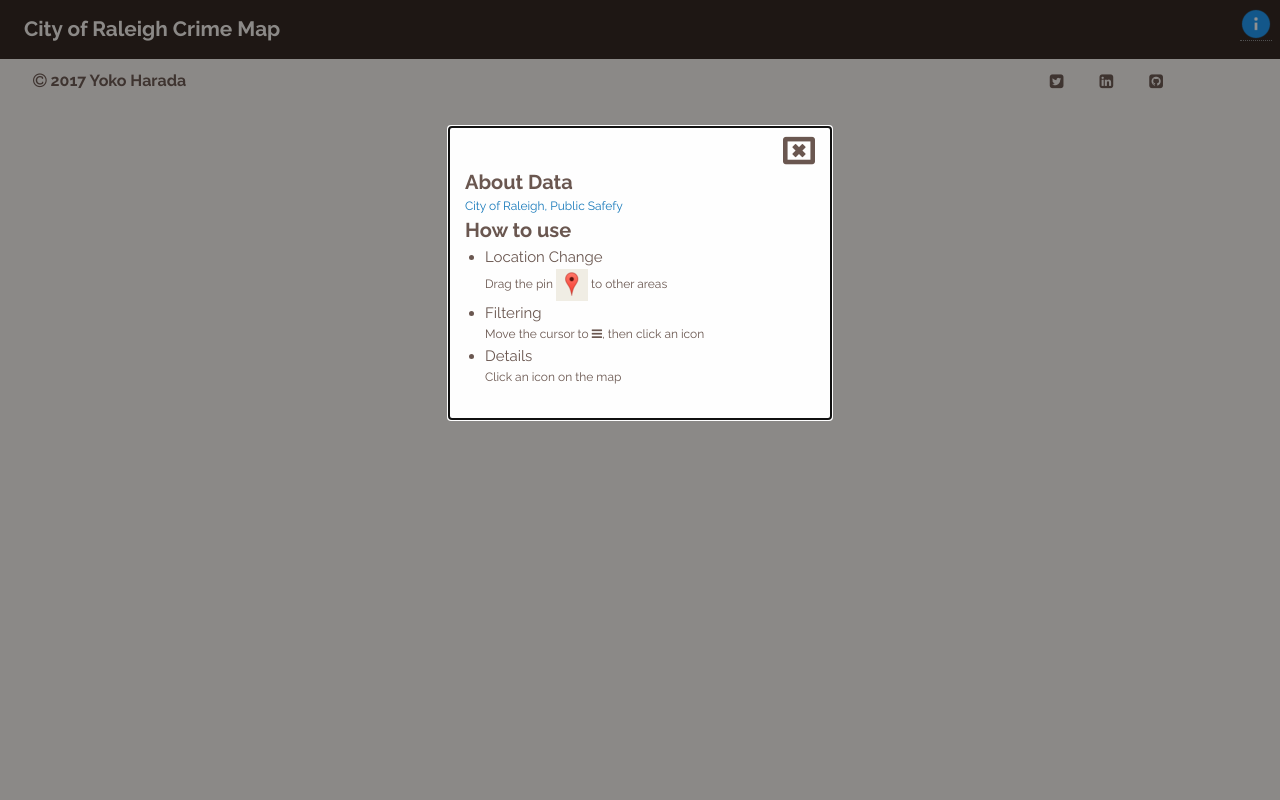
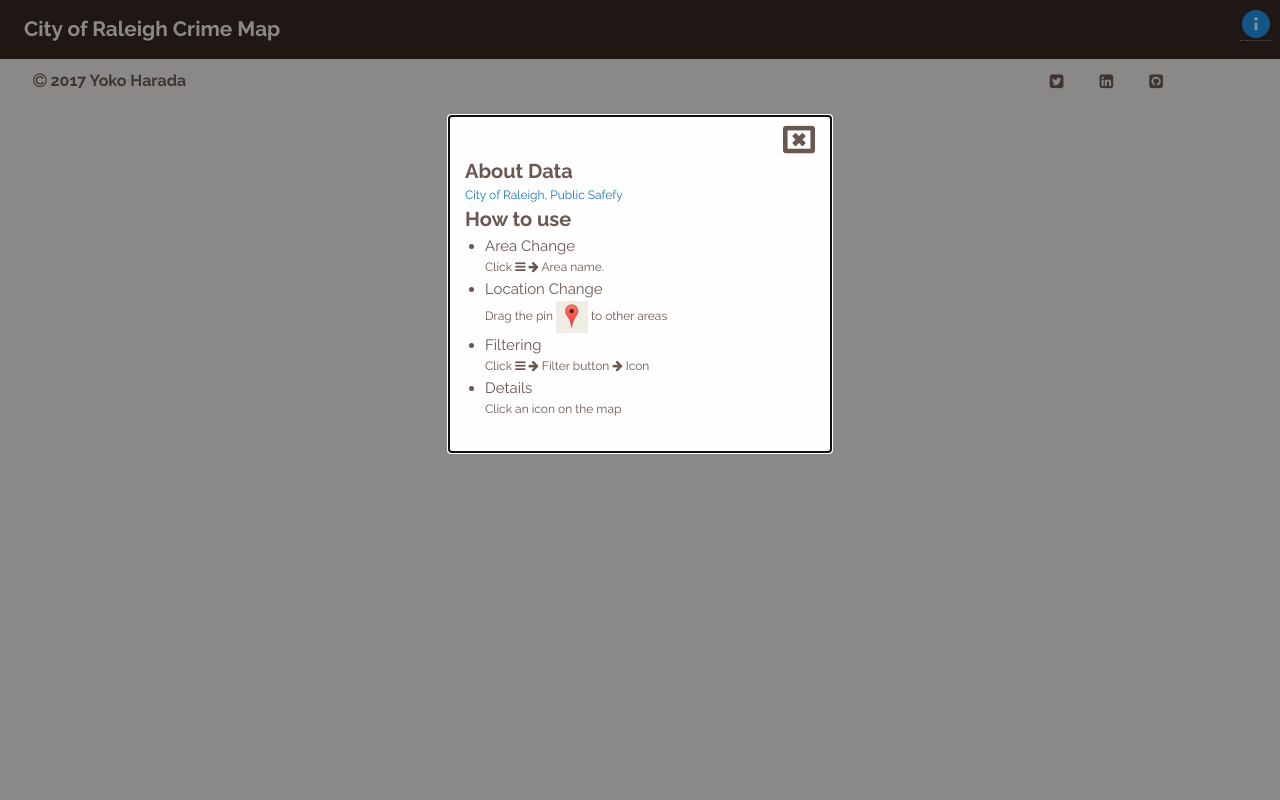
Before and after one commit to yokolet/pastoral-valleys, a Flask app: template templates/base.html in a window 1280 px wide, after a click that opens the changed part. Run offline with Flask 2, Linux system fonts and the light colour scheme; the template is opened without the code that fills it, so the values that code supplies are empty.

Commit message:
chore: Changed info content to explain the area list
The usage of the list has been added.

```diff
--- a/templates/base.html
+++ b/templates/base.html
@@ -42,6 +42,12 @@
         <div class="info-modal-title">How to use</div>
         <div class="info-modal">
           <ul>
+            <li class="lead">Area Change</li>
+            <div>
+              Click <i class="fa fa-bars" aria-hidden="true"></i>
+              <i class="fa fa-arrow-right" aria-hidden="true"></i>
+              Area name.
+            </div>
             <li class="lead">Location Change</li>
             <div>
               Drag the pin <img src="/image/default-marker.png"/> to
@@ -49,8 +55,11 @@
             </div>
             <li class="lead">Filtering</li>
             <div>
-              Move the cursor to <i class="fa fa-bars" aria-hidden="true"></i>,
-              then click an icon
+              Click <i class="fa fa-bars" aria-hidden="true"></i>
+              <i class="fa fa-arrow-right" aria-hidden="true"></i>
+              Filter button
+              <i class="fa fa-arrow-right" aria-hidden="true"></i>
+              Icon
             </div>
             <li class="lead">Details</li>
             <div>Click an icon on the map</div>
```
